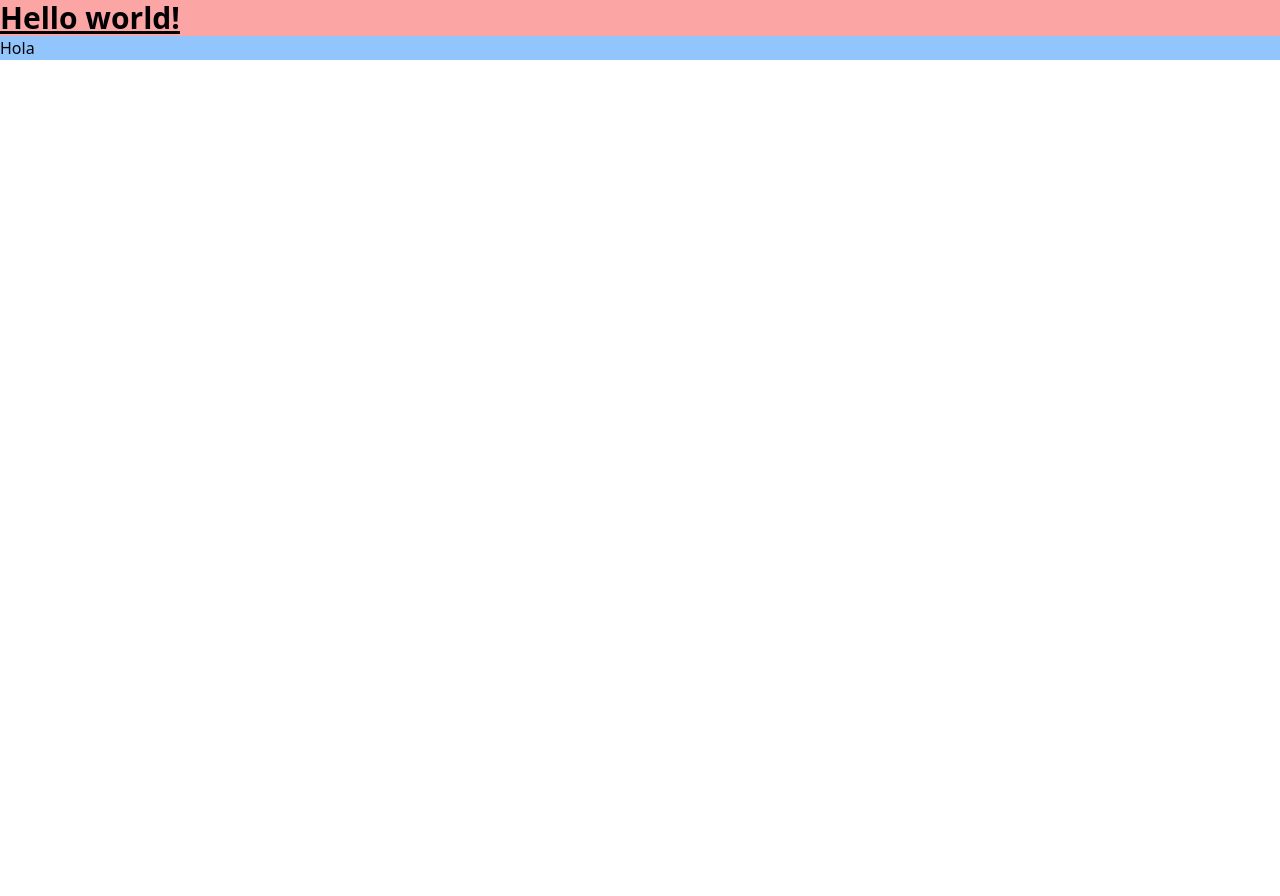
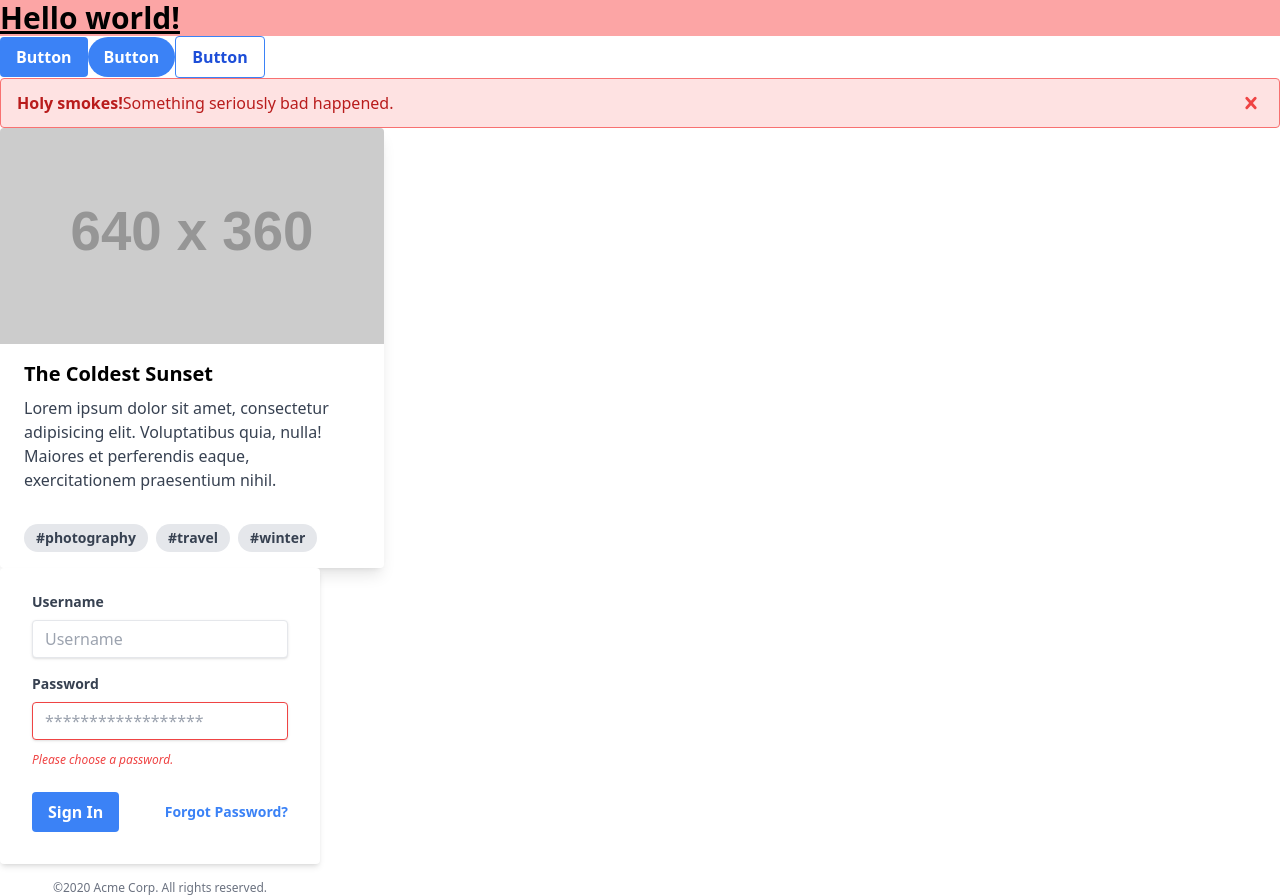
Before and after one commit to smartdesarrollador/front_digital, an Angular app: page / in a window 1280 px wide. Before the commit the page ends 800 px from the top, so only its background shows below. Built offline with nearby package versions, Linux system fonts and the light colour scheme.

Commit message:
Componentes tailwind basicos

```diff
--- a/angular.json
+++ b/angular.json
@@ -94,5 +94,8 @@
         }
       }
     }
+  },
+  "cli": {
+    "analytics": false
   }
 }
--- a/src/app/app.component.html
+++ b/src/app/app.component.html
@@ -1,5 +1,89 @@
 <h1 class="text-3xl font-bold underline bg-red-300">Hello world!</h1>
 
-<section class="bg-blue-300">
-  <h1>Hola</h1>
-</section>
+
+
+<!-- boton -->
+<button class="bg-blue-500 hover:bg-blue-700 text-white font-bold py-2 px-4 rounded">
+  Button
+</button>
+
+<button class="bg-blue-500 hover:bg-blue-700 text-white font-bold py-2 px-4 rounded-full">
+  Button
+</button>
+
+<button
+  class="bg-transparent hover:bg-blue-500 text-blue-700 font-semibold hover:text-white py-2 px-4 border border-blue-500 hover:border-transparent rounded">
+  Button
+</button>
+
+<!-- Alertas -->
+
+<div class="bg-red-100 border border-red-400 text-red-700 px-4 py-3 rounded relative" role="alert">
+  <strong class="font-bold">Holy smokes!</strong>
+  <span class="block sm:inline">Something seriously bad happened.</span>
+  <span class="absolute top-0 bottom-0 right-0 px-4 py-3">
+    <svg class="fill-current h-6 w-6 text-red-500" role="button" xmlns="http://www.w3.org/2000/svg" viewBox="0 0 20 20">
+      <title>Close</title>
+      <path
+        d="M14.348 14.849a1.2 1.2 0 0 1-1.697 0L10 11.819l-2.651 3.029a1.2 1.2 0 1 1-1.697-1.697l2.758-3.15-2.759-3.152a1.2 1.2 0 1 1 1.697-1.697L10 8.183l2.651-3.031a1.2 1.2 0 1 1 1.697 1.697l-2.758 3.152 2.758 3.15a1.2 1.2 0 0 1 0 1.698z" />
+    </svg>
+  </span>
+</div>
+
+<!-- Cards -->
+
+<div class="max-w-sm rounded overflow-hidden shadow-lg">
+  <img class="w-full" src="http://via.placeholder.com/640x360" alt="Sunset in the mountains">
+  <div class="px-6 py-4">
+    <div class="font-bold text-xl mb-2">The Coldest Sunset</div>
+    <p class="text-gray-700 text-base">
+      Lorem ipsum dolor sit amet, consectetur adipisicing elit. Voluptatibus quia, nulla! Maiores et perferendis eaque,
+      exercitationem praesentium nihil.
+    </p>
+  </div>
+  <div class="px-6 pt-4 pb-2">
+    <span
+      class="inline-block bg-gray-200 rounded-full px-3 py-1 text-sm font-semibold text-gray-700 mr-2 mb-2">#photography</span>
+    <span
+      class="inline-block bg-gray-200 rounded-full px-3 py-1 text-sm font-semibold text-gray-700 mr-2 mb-2">#travel</span>
+    <span
+      class="inline-block bg-gray-200 rounded-full px-3 py-1 text-sm font-semibold text-gray-700 mr-2 mb-2">#winter</span>
+  </div>
+</div>
+
+<!-- Login Form -->
+
+<div class="w-full max-w-xs">
+  <form class="bg-white shadow-md rounded px-8 pt-6 pb-8 mb-4">
+    <div class="mb-4">
+      <label class="block text-gray-700 text-sm font-bold mb-2" for="username">
+        Username
+      </label>
+      <input
+        class="shadow appearance-none border rounded w-full py-2 px-3 text-gray-700 leading-tight focus:outline-none focus:shadow-outline"
+        id="username" type="text" placeholder="Username">
+    </div>
+    <div class="mb-6">
+      <label class="block text-gray-700 text-sm font-bold mb-2" for="password">
+        Password
+      </label>
+      <input
+        class="shadow appearance-none border border-red-500 rounded w-full py-2 px-3 text-gray-700 mb-3 leading-tight focus:outline-none focus:shadow-outline"
+        id="password" type="password" placeholder="******************">
+      <p class="text-red-500 text-xs italic">Please choose a password.</p>
+    </div>
+    <div class="flex items-center justify-between">
+      <button
+        class="bg-blue-500 hover:bg-blue-700 text-white font-bold py-2 px-4 rounded focus:outline-none focus:shadow-outline"
+        type="button">
+        Sign In
+      </button>
+      <a class="inline-block align-baseline font-bold text-sm text-blue-500 hover:text-blue-800" href="#">
+        Forgot Password?
+      </a>
+    </div>
+  </form>
+  <p class="text-center text-gray-500 text-xs">
+    &copy;2020 Acme Corp. All rights reserved.
+  </p>
+</div>
```
Also changed, not shown: 1 other file (tests, documents, lock files or other folders).
